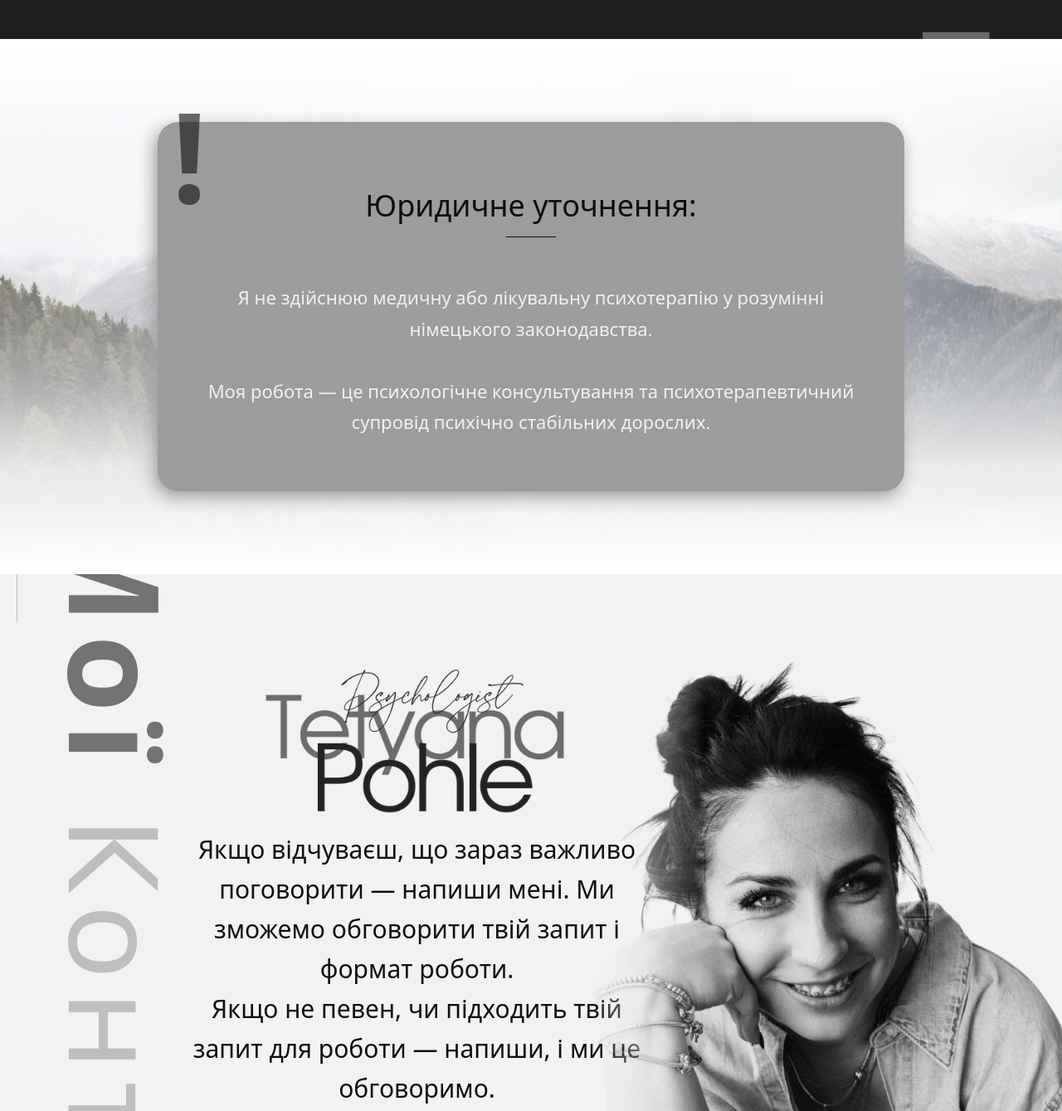
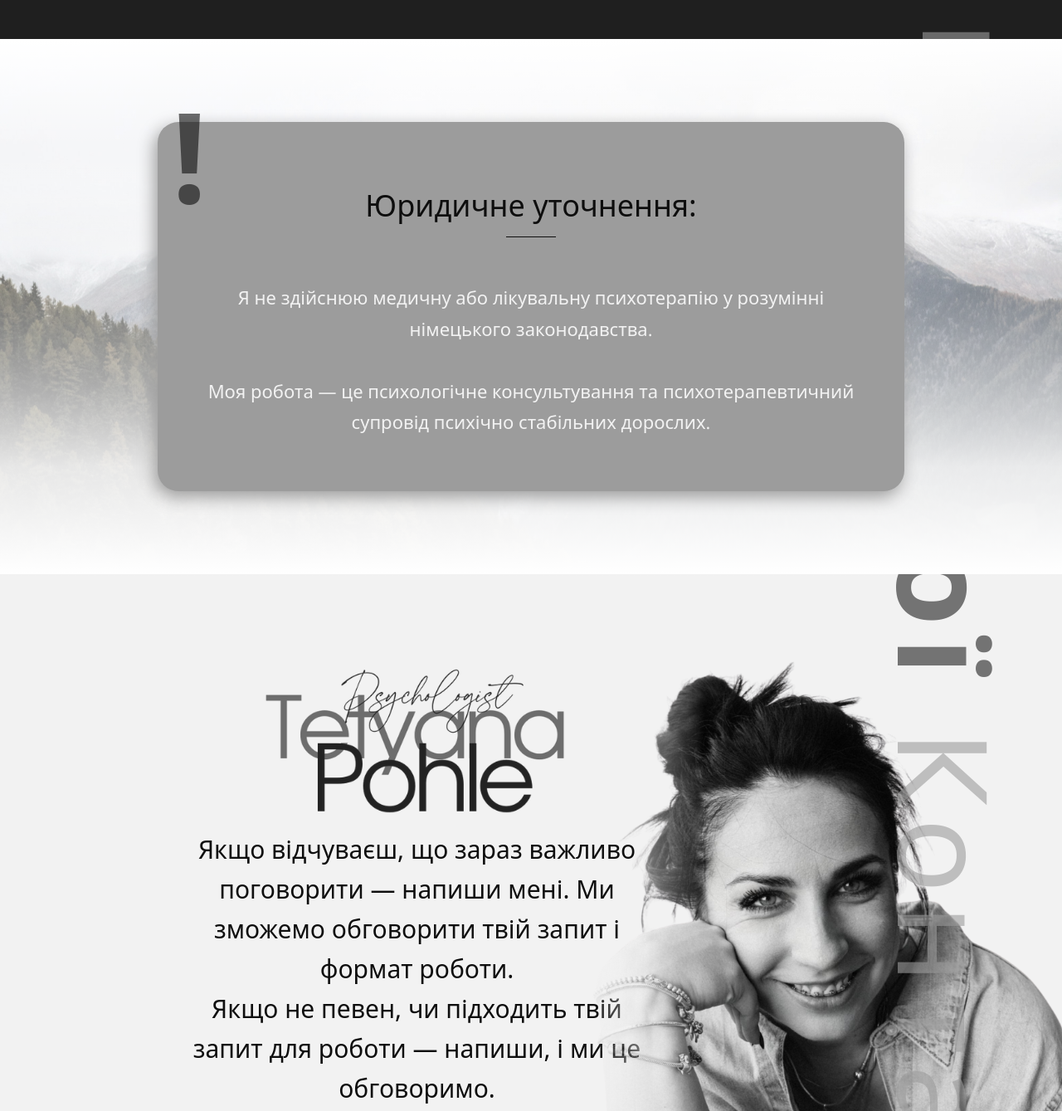
Before and after one commit to TetyanaPohle/tetyanapohle.github.io, a plain HTML site: page index.html in a window 1280 px wide. Shown: the part 6583-7922 px from the top of the page at 83% size. Drawn offline with nearby package versions, Linux system fonts and the light colour scheme; a web font is replaced by a local one.

Commit message:
Add files via upload

```diff
--- a/styles.css
+++ b/styles.css
@@ -1304,10 +1304,6 @@ header > .container {
 }
 
 .contact-title {
-  left: -10px;
-  right: auto;
-  top: 50%;
-  transform: translateY(-50%);
   color: var(--color-graphite-dark);
 }
 
```
